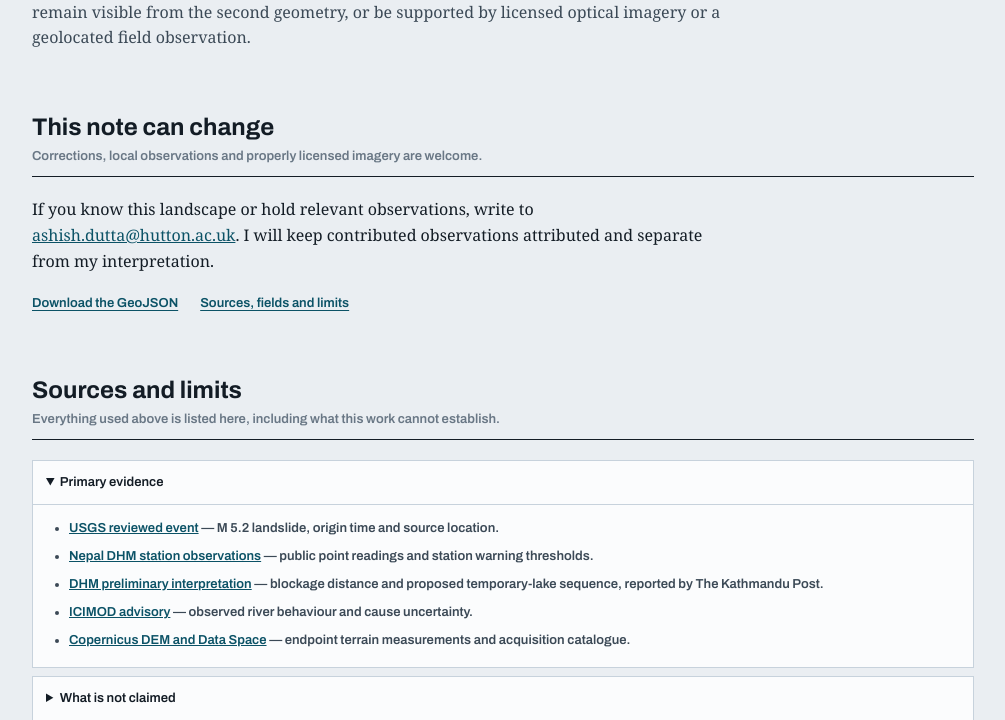
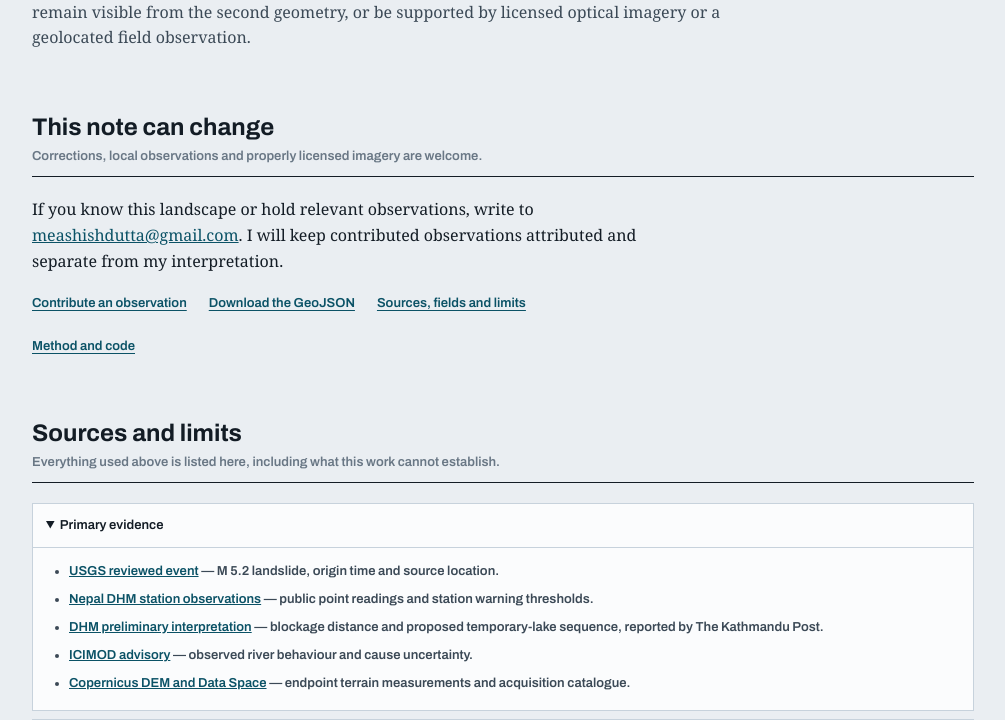
Before and after one commit to Ashish-Dutta007/climascope, a Flask app: page /trishuli/report in a window 1280 px wide. Shown: the part 2826-3546 px from the top of the page, without its empty margins (137-1142 px from the left). Run offline with Flask 3, Linux system fonts and the light colour scheme; parts of the project's set-up code (start-up, migrations or seed data) failed here and were passed over; some libraries are stand-ins or nearby versions.

Commit message:
Name the downstream anchor, and move contact and code off ClimaScope
The downstream label read 'AOI limit', which is internal jargon and marked an
arbitrary end of the mapped reach rather than anywhere real. It now sits on
Devighat, 780 m away and one of the reported damaged hydropower sites.
Betrawati and Bidur were also anchored on the wrong nodes; all four now use the
OSM name node. Syabrubesi has no name node in the extract, so it keeps its
river-chainage position.

Drops the 'not a collapse polygon' negation from the sidebar fact and the
source popup. The caveat still stands in the limitations list and DATA_NOTES,
where it belongs.

Contributions and code now point at the separate flood-trishuli repository, and
the contact address throughout is the author's personal one. ClimaScope stays
the host; only the funded repository and work address are disentangled.

```diff
--- a/analysis/trishuli/build_district_context.py
+++ b/analysis/trishuli/build_district_context.py
@@ -44,7 +44,7 @@ def label_point(geometry: dict) -> dict:
 def main() -> None:
     response = requests.get(
         SOURCE_URL,
-        headers={"User-Agent": "ClimaScope-Trishuli/0.3.1 ashish.dutta@hutton.ac.uk"},
+        headers={"User-Agent": "flood-trishuli/0.3.1 meashishdutta@gmail.com"},
         timeout=120,
     )
     response.raise_for_status()
--- a/analysis/trishuli/build_event_evidence.py
+++ b/analysis/trishuli/build_event_evidence.py
@@ -92,7 +92,7 @@ def sample_dem(points: list[tuple[float, float]]) -> list[float]:
 
 def main() -> None:
     session = requests.Session()
-    session.headers["User-Agent"] = "ClimaScope-Trishuli/0.3 (ashish.dutta@hutton.ac.uk)"
+    session.headers["User-Agent"] = "flood-trishuli/0.3 (meashishdutta@gmail.com)"
 
     usgs = session.get(USGS_URL, timeout=30)
     usgs.raise_for_status()
--- a/templates/trishuli.html
+++ b/templates/trishuli.html
@@ -43,7 +43,7 @@
       <h2>Event reconstruction</h2>
       <label class="row"><input type="checkbox" id="l-event" checked><span class="sw" style="background:#962c24"></span><span>Source and DHM gauges</span></label>
       <button type="button" id="source" class="dl event-jump"><b>Go to source</b>USGS M 5.2 landslide &middot; 08:37:10 NPT</button>
-      <p class="event-fact"><b>3,838 m</b> endpoint relief to Rasuwagadhi. The mapped source is a seismic location, not a collapse polygon.</p>
+      <p class="event-fact"><b>3,838 m</b> endpoint relief to Rasuwagadhi. The mapped source is a seismic location.</p>
     </div>
 
     <div class="grp">
@@ -102,7 +102,7 @@
         <b>Districts</b> Nepal COD-AB, Survey Department of Nepal and UN Resident Coordinator&rsquo;s Office, CC BY-IGO.<br><br>
         <b>Vectors</b> OpenStreetMap via the HOT extract <span class="mono">hot_flood_npl</span>, OSM data 24 Aug 2026, ODbL.<br><br>
         <b>River colours</b> share of terrain steeper than 45&deg; within 500&nbsp;m of each 1&nbsp;km river sample. This is descriptive terrain context, not hazard probability.<br><br>
-        <b>Author</b> Ashish Dutta, geospatial researcher. Corrections: <a href="mailto:ashish.dutta@hutton.ac.uk">email</a>.
+        <b>Author</b> Ashish Dutta, geospatial researcher. Corrections: <a href="mailto:meashishdutta@gmail.com">email</a>.
       </p>
     </div>
   </aside>
--- a/templates/trishuli_report.html
+++ b/templates/trishuli_report.html
@@ -110,8 +110,8 @@
 
   <section id="collaborate">
     <div class="section-head"><h2>This note can change</h2><p>Corrections, local observations and properly licensed imagery are welcome.</p></div>
-    <p>If you know this landscape or hold relevant observations, write to <a href="mailto:ashish.dutta@hutton.ac.uk?subject=Trishuli%20evidence%20contribution">ashish.dutta@hutton.ac.uk</a>. I will keep contributed observations attributed and separate from my interpretation.</p>
-    <p class="text-links"><a href="{{ url_for('static', filename='trishuli/event_observations.geojson') }}" download>Download the GeoJSON</a><a href="{{ url_for('static', filename='trishuli/DATA_NOTES.txt') }}">Sources, fields and limits</a></p>
+    <p>If you know this landscape or hold relevant observations, write to <a href="mailto:meashishdutta@gmail.com?subject=Trishuli%20evidence%20contribution">meashishdutta@gmail.com</a>. I will keep contributed observations attributed and separate from my interpretation.</p>
+    <p class="text-links"><a href="https://github.com/Ashish-Dutta007/flood-trishuli/issues/new">Contribute an observation</a><a href="{{ url_for('static', filename='trishuli/event_observations.geojson') }}" download>Download the GeoJSON</a><a href="{{ url_for('static', filename='trishuli/DATA_NOTES.txt') }}">Sources, fields and limits</a><a href="https://github.com/Ashish-Dutta007/flood-trishuli">Method and code</a></p>
   </section>
 
   <section id="method">
```
Also changed, not shown: static/trishuli/DATA_NOTES.txt (+8 -3 lines), static/trishuli/map.js (+6 -4 lines).
